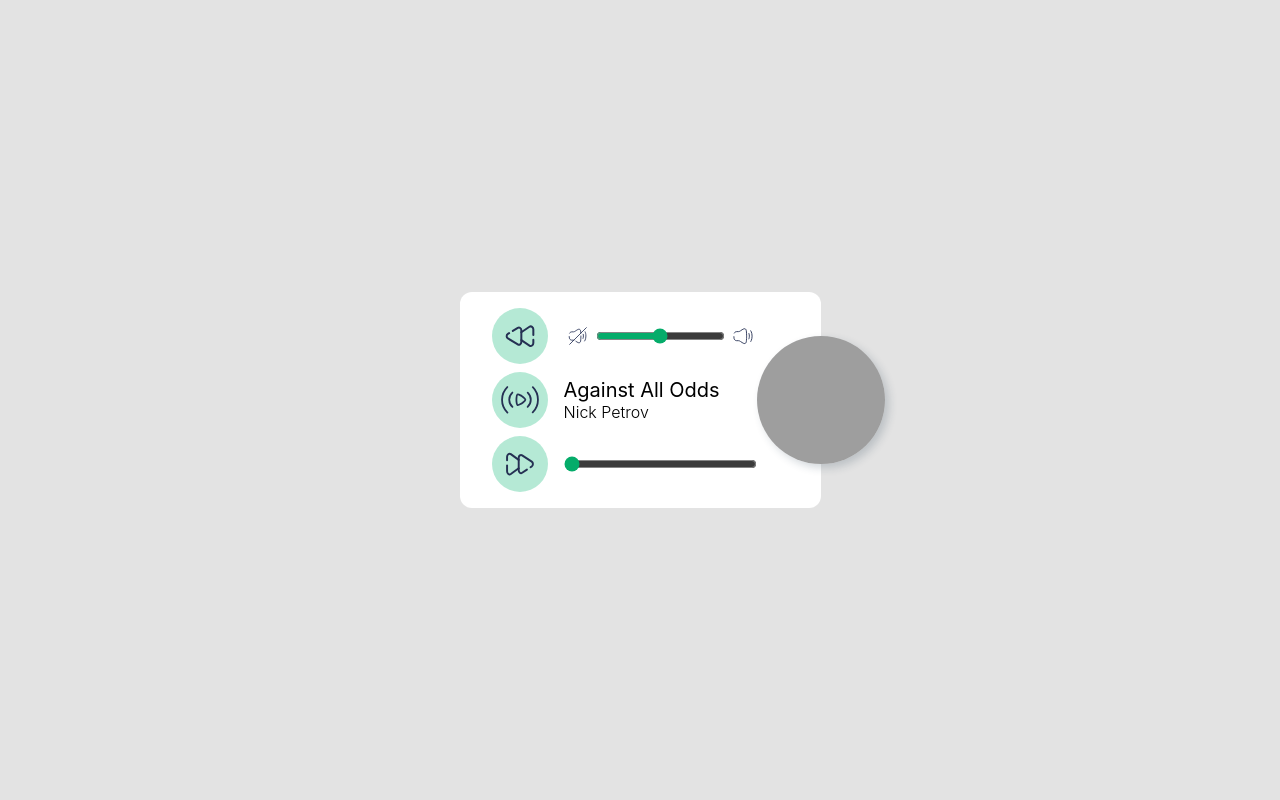
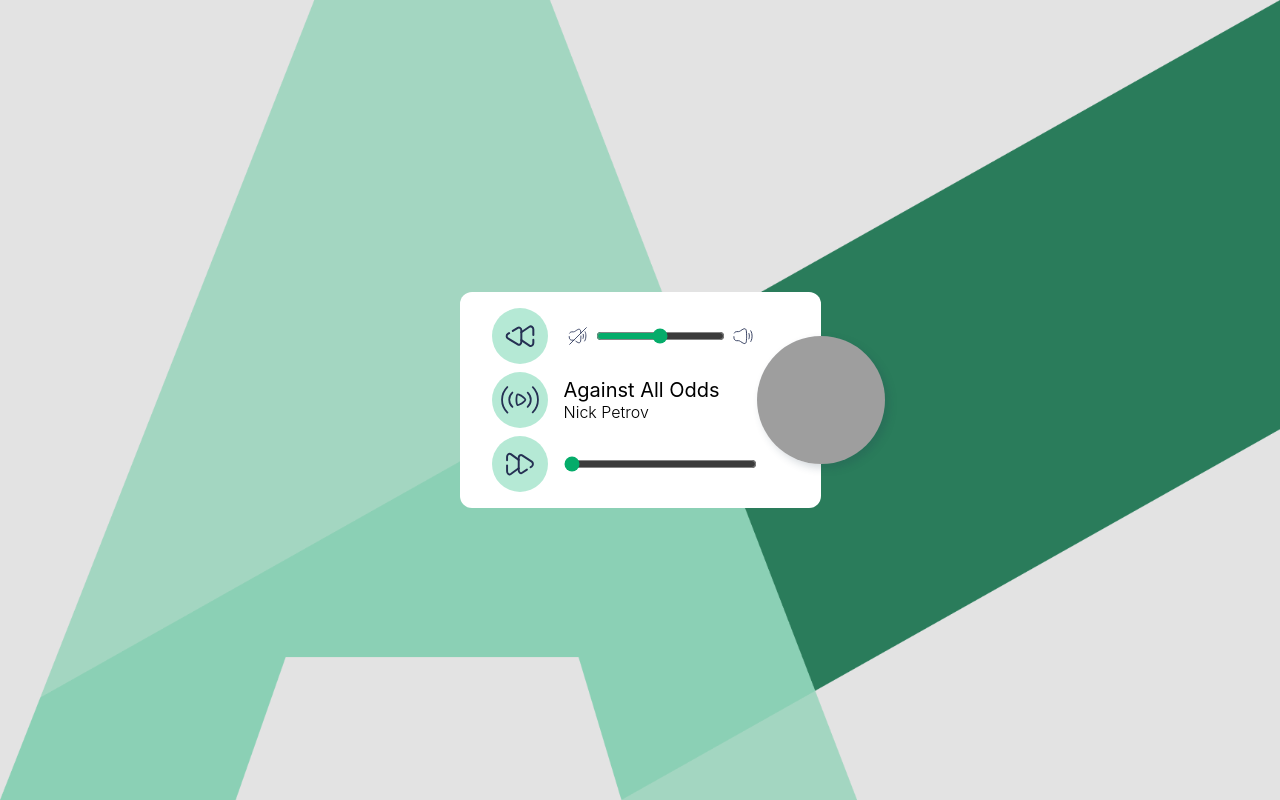
Before and after one commit to kuscoder/task-media-player, a React (Vite) app: page / in a window 1280 px wide. Built offline with nearby package versions, Linux system fonts and the light colour scheme; grey boxes are pictures that could not be loaded.

Commit message:
Background & fixes

```diff
--- a/src/components/app/App.jsx
+++ b/src/components/app/App.jsx
@@ -1,6 +1,7 @@
 import { useQuery } from 'react-query'
 import { tracksService } from '@/services/tracks.service'
 import { MediaPlayer } from '@/components/shared/MediaPlayer'
+import background from '@/assets/background.png'
 import './App.styles.scss'
 
 export const App = () => {
@@ -8,6 +9,13 @@ export const App = () => {
 
    return (
       <main className="app-page">
+         <div className="app-page__background">
+            <img
+               src={background}
+               alt="background"
+            />
+         </div>
+
          {!data && <p>Loading...</p>}
          {!!data && <MediaPlayer tracks={data} />}
       </main>
--- a/src/components/app/App.styles.scss
+++ b/src/components/app/App.styles.scss
@@ -3,4 +3,14 @@
    align-items: center;
    justify-content: center;
    height: 100%;
+
+   &__background {
+      position: absolute;
+      width: 100%;
+
+      img {
+         width: 100%;
+         height: auto;
+      }
+   }
 }
--- a/src/components/shared/MediaPlayer/MediaPlayer.styles.scss
+++ b/src/components/shared/MediaPlayer/MediaPlayer.styles.scss
@@ -136,6 +136,7 @@
       box-shadow: var(--shadow-default);
 
       img {
+         pointer-events: none;
          width: 100%;
          height: 100%;
       }
```
Also changed, not shown: src/assets/background.png (added).
